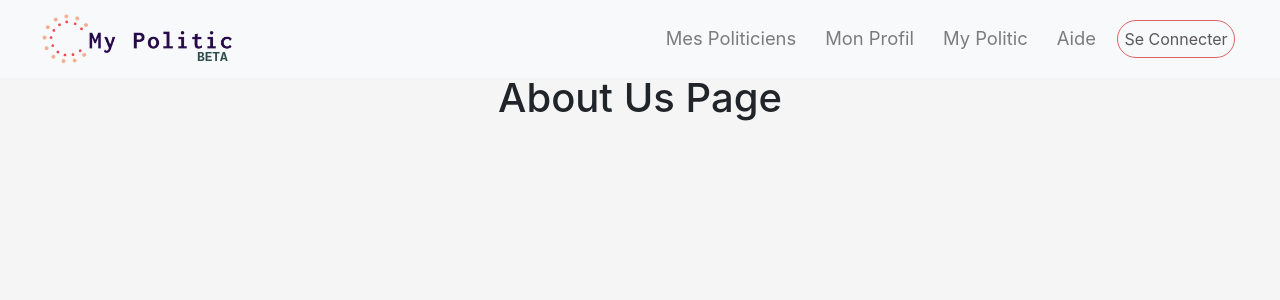
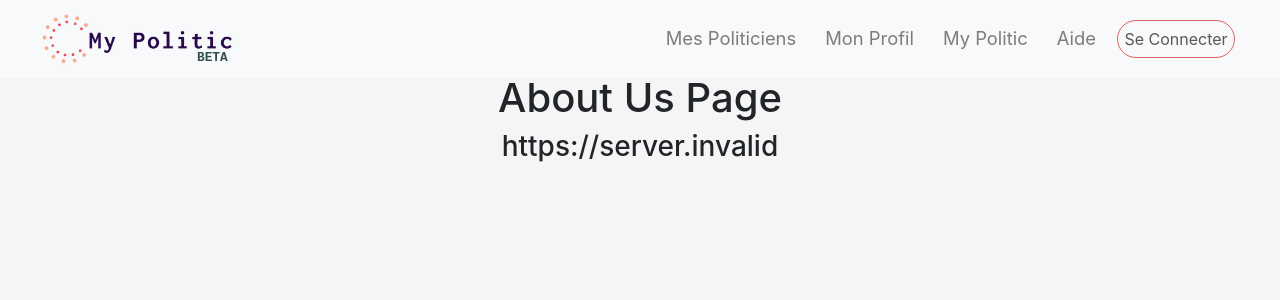
Before and after one commit to DanishDude/mypolitic, a React (Create React App) app in the folder client/: page /a-propos-de-nous in a window 1280 px wide. Shown: the top 300 px of the page. Built offline with nearby package versions, Linux system fonts and the light colour scheme; no server answers.

Commit message:
api test

```diff
--- a/client/src/containers/AboutUs/AboutUs.jsx
+++ b/client/src/containers/AboutUs/AboutUs.jsx
@@ -4,6 +4,7 @@ const AboutUs = () => {
   return (
     <div className="AboutUs">
       <h1>About Us Page</h1>
+      <h3>{ process.env.REACT_APP_API_SERVER }</h3>
     </div>
   );
 };
```
